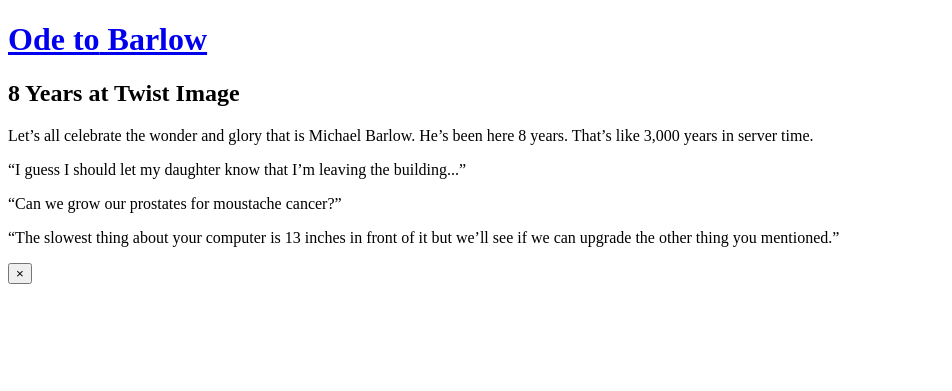
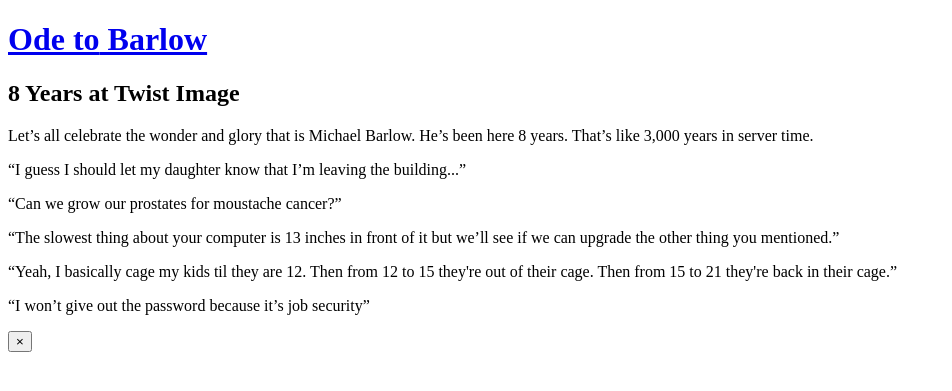
Before and after one commit to poulping/octolowbar, a PHP site: template apps/frontend/templates/layout.php in a window 1280 px wide. Shown: the top 391 px of the page, without its empty margins (0-952 px from the left). Run offline with PHP 8.4, Linux system fonts and the light colour scheme; the template is opened without the code that fills it, so the values that code supplies are empty.

Commit message:
adde new quoted

```diff
--- a/apps/frontend/templates/layout.php
+++ b/apps/frontend/templates/layout.php
@@ -25,6 +25,8 @@
                         <p class="quote-1">“I guess I should let my daughter know that I’m leaving the building...”</p>
                         <p class="quote-2">“Can we grow our prostates for moustache cancer?”</p>
                         <p class="quote-3">“The slowest thing about your computer is 13 inches in front of it but we’ll see if we can upgrade the other thing you mentioned.”</p>
+                        <p class="quote-4">“Yeah, I basically cage my kids til they are 12. Then from 12 to 15 they're out of their cage. Then from 15 to 21 they're back in their cage.”</p>
+                        <p class="quote-5">“I won’t give out the password because it’s job security”</p>
                     </div>
                 </div>
             </div>
--- a/web/css/sass/_base.scss
+++ b/web/css/sass/_base.scss
@@ -36,5 +36,3 @@ ul, ol{
 }
 
 p{margin-top:0;}
-
-a {}
--- a/web/css/sass/_modules.scss
+++ b/web/css/sass/_modules.scss
@@ -266,6 +266,12 @@
     }
     .quote-3{
         padding-top:4px;
+    }
+    .quote-4{
+        padding-top:0;
+    }
+    .quote-5{
+        padding-top:41px;
     }
 }
 
```
Also changed, not shown: web/css/main.css.
